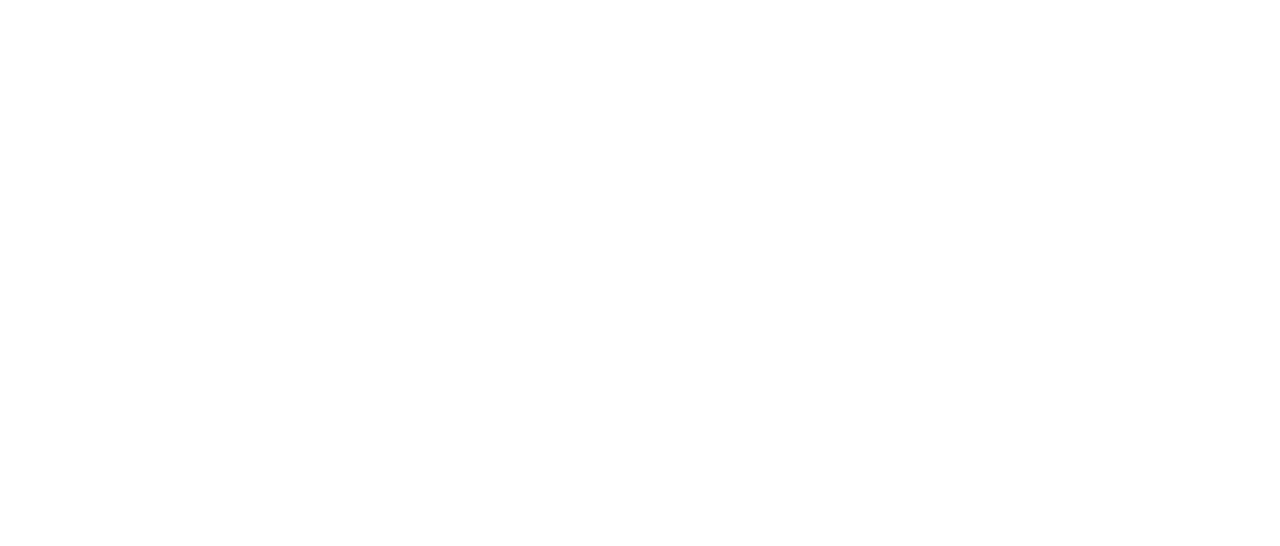
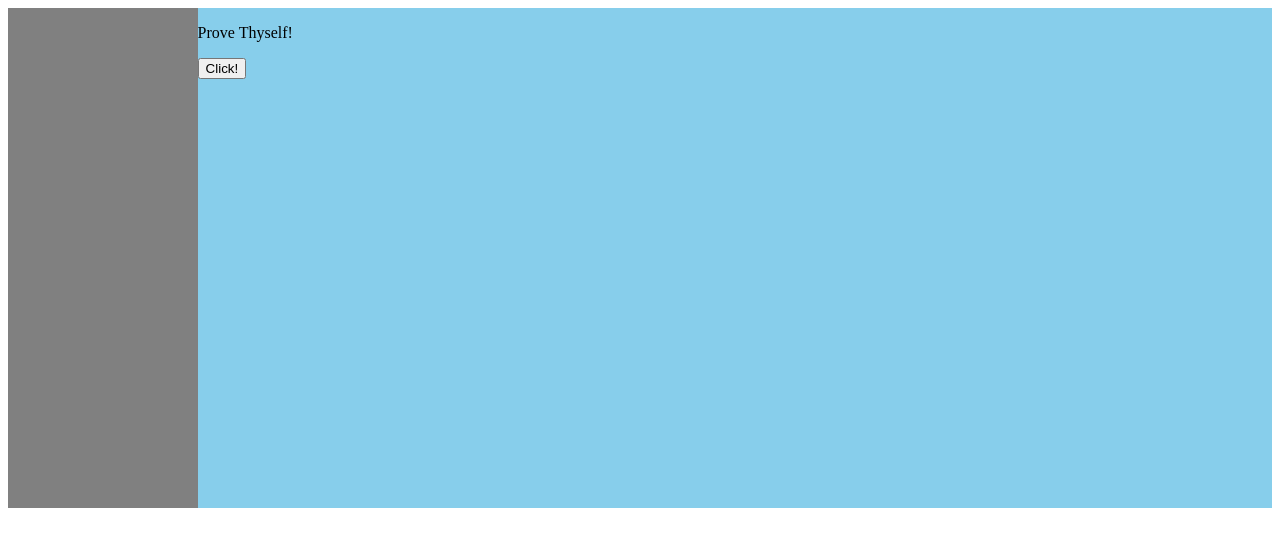
Before and after one commit to kobsj/FlowTime, a plain HTML site: page index.html in a window 1280 px wide. Drawn offline with Linux system fonts and the light colour scheme.

Commit message:
Started basic layout

```diff
--- a/index.html
+++ b/index.html
@@ -3,8 +3,16 @@
   <head>
     <meta charset="UTF-8">
     <title>FlowTime</title>
+    <link rel="stylesheet" href="style.css">
   </head>
   <body>
+    <div id="tray">
+
+    </div>
+    <div id="main">
+      <p id="text">Prove Thyself!</p>
+      <button id="button">Click!</button>
+    </div>
 
     <script src="main.js"></script>
   </body>
--- a/main.js
+++ b/main.js
@@ -1 +1,4 @@
-alert("I'm Alive!");
+document.getElementById("button").onclick = function (){
+  document.getElementById("text").innerHTML = "Impressive";
+  document.getElementById("button").style.display = "none";
+}
--- /dev/null
+++ b/style.css
@@ -0,0 +1,13 @@
+#tray {
+  background-color: gray;
+  width: 15%;
+  height: 500px;
+  float: left;
+}
+
+#main {
+  background-color: skyblue;
+  width: 85%;
+  height: 500px;
+  float: right;
+}
```
